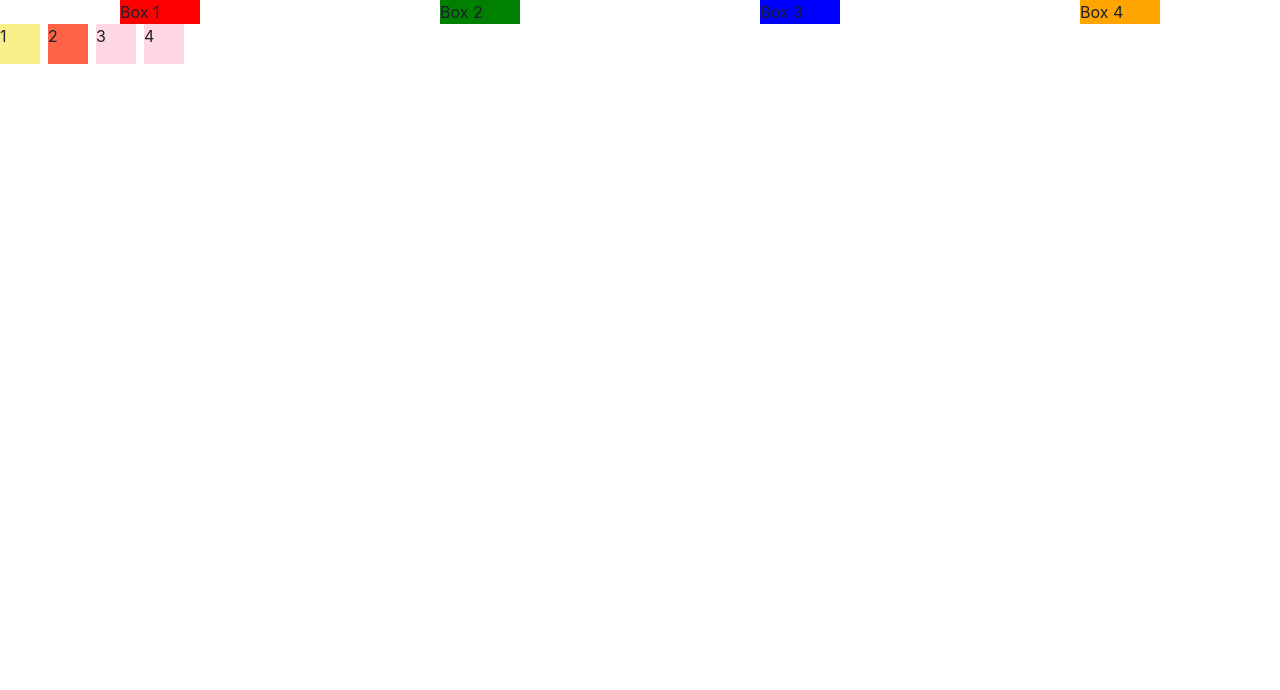
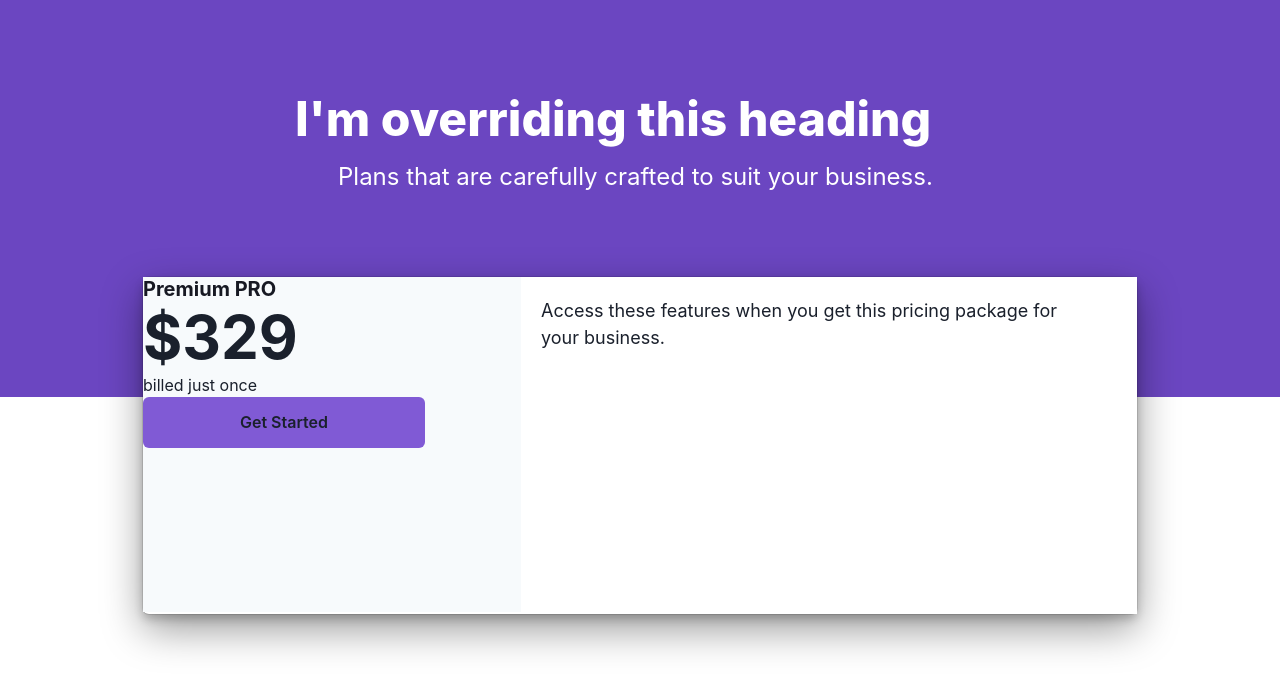
Before and after one commit to syedalirazazaidi/chakra-UI, a React (Create React App) app: page / in a window 1280 px wide. Shown: the top 690 px of the page. Built offline with nearby package versions, Linux system fonts and the light colour scheme.

Commit message:
add chakra UI

```diff
--- a/src/App.js
+++ b/src/App.js
@@ -1,7 +1,16 @@
-import Index from './pages'
+import { Box } from '@chakra-ui/react'
+import Card from './pages/card'
+import Header from './pages/header'
 
 function App() {
-  return <Index />
+  return (
+    <div>
+      <Header />
+      <Box mt="-120px">
+        <Card />
+      </Box>
+    </div>
+  )
 }
 
 export default App
--- /dev/null
+++ b/src/pages/card.jsx
@@ -0,0 +1,28 @@
+import { Box, Button, Flex, Heading, Text } from '@chakra-ui/react'
+import React from 'react'
+
+const Card = () => {
+  return (
+    <Flex  boxShadow='dark-lg'  rounded='md' bg='white' w="994px" h="337px" m='auto' >
+      <Box w="378px" h="335px" bg="#F7FAFC">
+        <Heading as="h4" size="md" color="#171923">
+          Premium PRO
+        </Heading>
+        <Heading as="h2" fontSize="60px" lineheight="100%">
+          $329
+        </Heading>
+        <Text>billed just once</Text>
+        <Button bg="#805AD5" variant="solid" width="282px" height="51px">
+          Get Started
+        </Button>
+      </Box>
+      <Box bg="#FFFFFF" w="616px" >
+        <Text m='20px' w="520px" h="56px" fontSize='18px' fontWeight='400' lineheigt='28px'>
+        Access these features when you get this pricing package for your business.
+        </Text>
+      </Box>
+    </Flex>
+  )
+}
+
+export default Card
--- /dev/null
+++ b/src/pages/header.jsx
@@ -0,0 +1,29 @@
+import { Box, Heading, VStack, Text } from '@chakra-ui/react'
+import React from 'react'
+
+const Header = () => {
+  return (
+    <Box bg="#6B46C1" w="100%" h="397px" color="white">
+      <VStack>
+        <Heading
+          size="lg"
+          w='751px'
+          fontSize="48px"
+          lineHeight="62.4px"
+          mt="88.45px"
+          mr="314px"
+          ml="375px"
+          fontWeight="800"
+        >
+          I'm overriding this heading
+        </Heading>
+        <Text fontSize="24px" w='604px'
+>
+          Plans that are carefully crafted to suit your business.
+        </Text>
+      </VStack>
+    </Box>
+  )
+}
+
+export default Header
--- a/src/pages/index.jsx
+++ b/src/pages/index.jsx
@@ -1,41 +1,64 @@
-import {
- Box,
-  Button,
-  Grid,
-  HStack,
-  Stack,
-  Heading
-  ,Flex,
-  VStack,
-  Text,Square,Center
-} from '@chakra-ui/react'
-import React from 'react'
+// import {
+//   Box,
+//   Button,
+//   Grid,
+//   HStack,
+//   Stack,
+//   Heading,
+//   Flex,
+//   VStack,
+//   Text,
+//   Square,
+//   Center,
+// } from '@chakra-ui/react'
+// import React from 'react'
 
-const Index = () => {
-  return (
-  <div>
-    <Flex direction='row' justify='space-around'>
-    <Box bg="red" w='80px'>Box 1</Box>
-    <Box bg="green" w='80px'>Box 2</Box>
-    <Box bg="blue" w='80px'>Box 3</Box>
-    <Box bg="orange" w='80px'>Box 4</Box>
-    </Flex>
-    <Stack direction='row' >
-  <Box w='40px' h='40px' bg='yellow.200'>
-    1
-  </Box>
-  <Box w='40px' h='40px' bg='tomato'>
-    2
-  </Box>
-  <Box w='40px' h='40px' bg='pink.100'>
-    3
-  </Box>
-  <Box w='40px' h='40px' bg='pink.100'>
-    4
-  </Box>
-</Stack>
-  </div>
-  )
-}
+// const Index = () => {
+//   return (
+//     <div>
 
-export default Index
+//       <Box position="absolute">Cover</Box>
+
+//       <Box pos="absolute">Cover</Box>
+//       <Box pos="absolute" top="0" left="0">
+//         Absolute with top and left
+//       </Box>
+//       <Box pos="fixed" w="100%" zIndex={2} top='20'>
+//         Fixed with zIndex
+//       </Box>
+//       {/* <Flex direction='row' justify='space-around'>
+//     <Box bg="red" w='80px'>Box 1</Box>
+//     <Box bg="green" w='80px'>Box 2</Box>
+//     <Box bg="blue" w='80px'>Box 3</Box>
+//     <Box bg="orange" w='80px'>Box 4</Box>
+//     </Flex>
+//     <Stack direction='row' >
+//   <Box w='40px' h='40px' bg='yellow.200'>
+//     1
+//   </Box>
+//   <Box w='40px' h='40px' bg='tomato'>
+//     2
+//   </Box>
+//   <Box w='40px' h='40px' bg='pink.100'>
+//     3
+//   </Box>
+//   <Box w='40px' h='40px' bg='pink.100'>
+//     4
+//   </Box>
+// </Stack>
+// <HStack>
+// <Text as ='i' noOfLines={[1, 2, 3]}>
+//    "The quick brown fox jumps over the lazy dog" is an English-language pangram—a
+//   sentence that contains all of the letters of the English alphabet. Owing to
+//   its existence, Chakra was created.
+// </Text>
+// </HStack>
+// <Heading as ='h6' size='xs'>I'm a Heading</Heading>
+// <Heading as='h6' size='xs'>
+//     (xs) In love with React & Next
+//   </Heading> */}
+//     </div>
+//   )
+// }
+
+// export default Index
```
